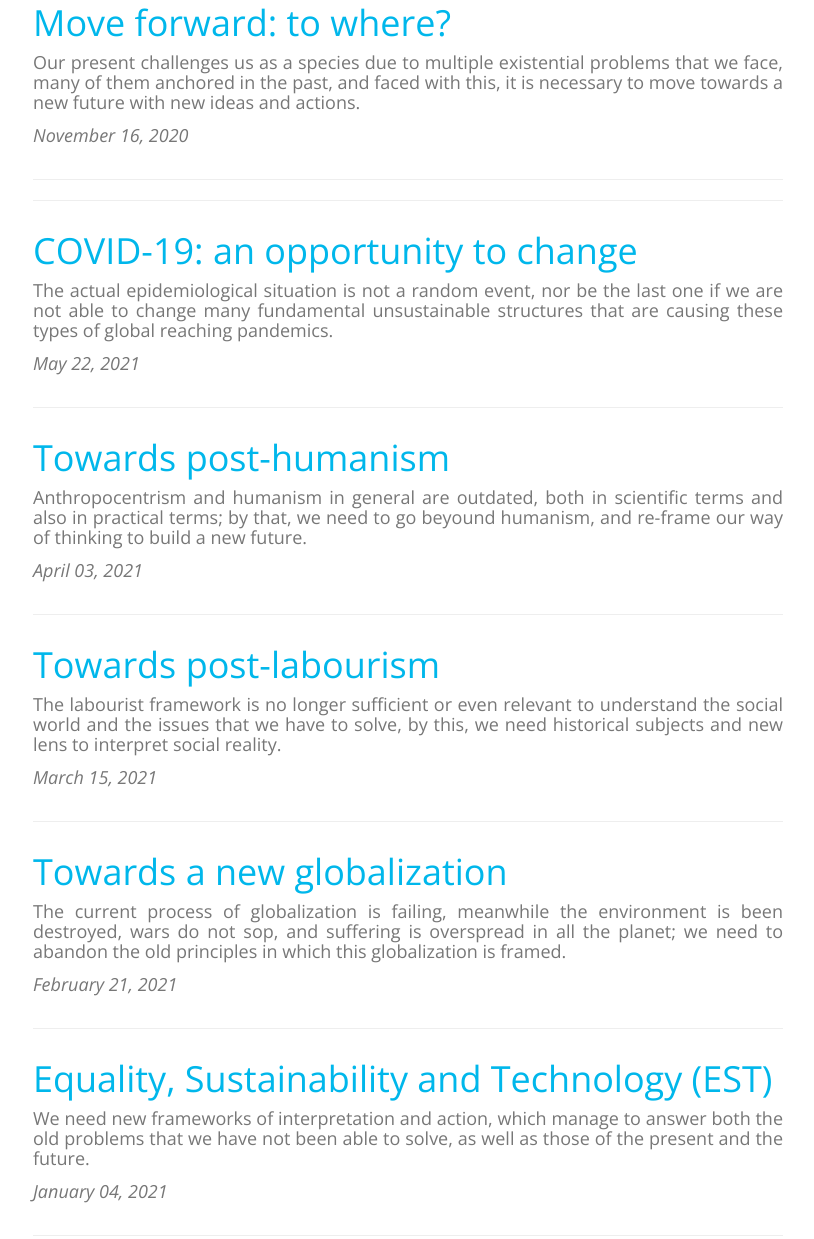
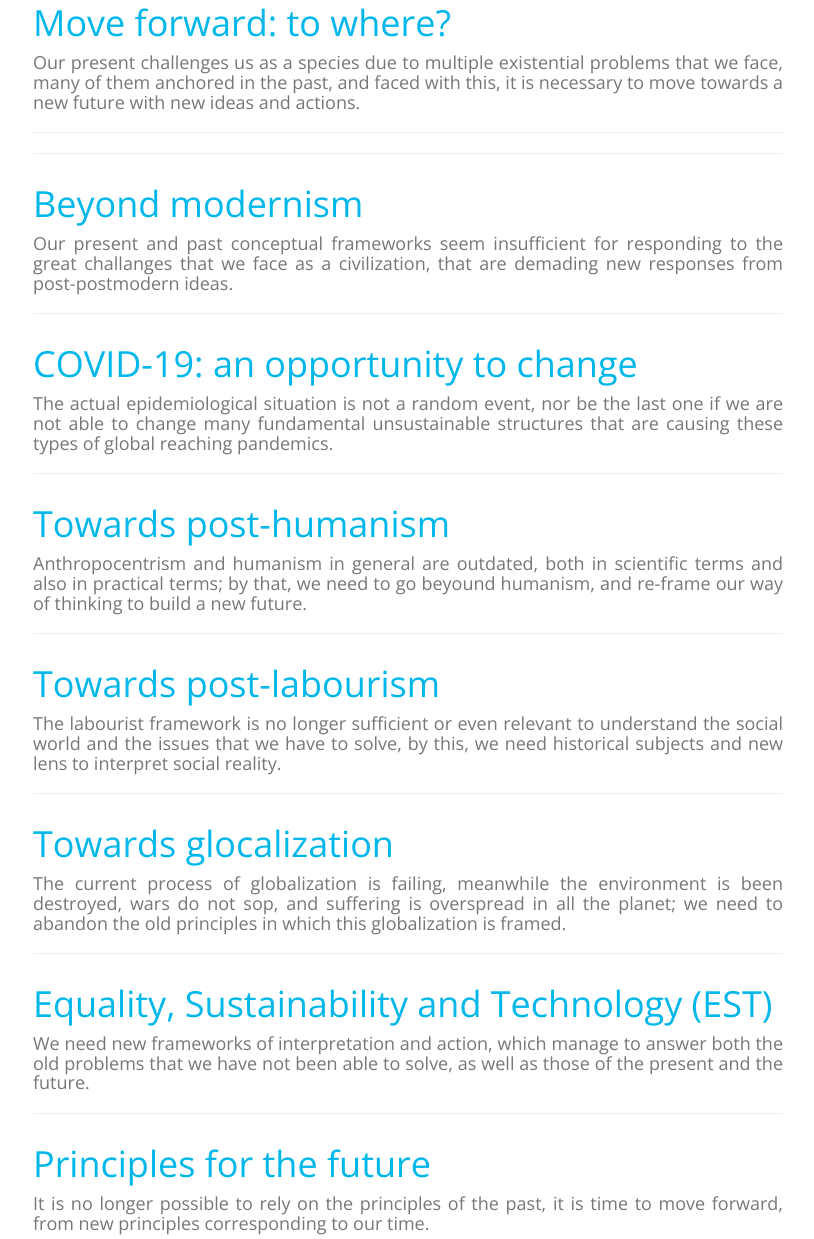
Before and after one commit to moveforwardgh/moveforward.github.io, a website: page index.html in a window 1280 px wide. Shown: the part 525-1764 px from the top of the page, without its empty margins (232-1046 px from the left). Drawn offline with nearby package versions, Linux system fonts and the light colour scheme.

Commit message:
Add files via upload

```diff
--- a/index.html
+++ b/index.html
@@ -49,6 +49,8 @@
     gtag('config', 'G-363BQW6BJC');
     </script>
 
+<style type="text/css">.disclaimer { display: none; }</style>
+
 </head>
 
 <body>
@@ -91,7 +93,7 @@
                     <div class="site-heading">
                         <h1>Move forward</h1>
                         <hr class="small">
-                        <span class="subheading">Creating the future</span>
+                        <span class="subheading">Thinking the future</span>
                     </div>
                 </div>
             </div>
@@ -115,10 +117,24 @@
                             Our present challenges us as a species due to multiple existential problems that we face, many of them anchored in the past, and faced with this, it is necessary to move towards a new future with new ideas and actions.
                         </h3>
                     </a>
-                    <p class="post-meta">November 16, 2020</p>
+                    <!---  <p class="post-meta">December 11, 2020</p> --->
                 </div>
                 <hr>
                 <hr>
+
+                <div class="post-preview">
+                    <a href="posts/beyond-modernism.html">
+                        <h2 class="post-title">
+                        Beyond modernism
+                        </h2>
+                        <h3 class="post-subtitle">
+
+                            Our present and past conceptual frameworks seem insufficient for responding to the great challanges that we face as a civilization, that are demading new responses from post-postmodern ideas.
+                    </h3>
+                    </a>
+
+                </div>
+              <hr>
 
                 <div class="post-preview">
                     <a href="posts/COVID-19-an-opportunity-to-change.html">
@@ -130,7 +146,7 @@
                             The actual epidemiological situation is not a random event, nor be the last one if we are not able to change many fundamental unsustainable structures that are causing these types of global reaching pandemics.
                     </h3>
                     </a>
-                    <p class="post-meta">May 22, 2021</p>
+
                 </div>
               <hr>
 
@@ -144,7 +160,7 @@
                         Anthropocentrism and humanism in general are outdated, both in scientific terms and also in practical terms; by that, we need to go beyound humanism, and re-frame our way of thinking to build a new future.
                     </h3>
                     </a>
-                    <p class="post-meta">April 03, 2021</p>
+
                 </div>
               <hr>
               <div class="post-preview">
@@ -156,20 +172,20 @@
                         The labourist framework is no longer sufficient or even relevant to understand the social world and the issues that we have to solve, by this, we need historical subjects and new lens to interpret social reality.
                     </h3>
                     </a>
-                <p class="post-meta">March 15, 2021</p>
+
             </div>
             <hr>
             <div class="post-preview">
-                <a href="posts/towards-a-new-globalization.html">
+                <a href="posts/towards-glocalization.html">
                     <h2 class="post-title">
-                        Towards a new globalization
+                        Towards glocalization
                     </h2>
                     <h3 class="post-subtitle">
 
                         The current process of globalization is failing, meanwhile the environment is been destroyed, wars do not sop, and suffering is overspread in all the planet; we need to abandon the old principles in which this globalization is framed.
                     </h3>
                     </a>
-                <p class="post-meta">February 21, 2021</p>
+
             </div>
             <hr>
                 <div class="post-preview">
@@ -181,7 +197,7 @@
                             We need new frameworks of interpretation and action, which manage to answer both the old problems that we have not been able to solve, as well as those of the present and the future.
                         </h3>
                         </a>
-                    <p class="post-meta">January 04, 2021</p>
+
                 </div>
                 <hr>
                <div class="post-preview">
@@ -193,7 +209,7 @@
                             It is no longer possible to rely on the principles of the past, it is time to move forward, from new principles corresponding to our time.
                         </h3>
                     </a>
-                    <p class="post-meta">December 11, 2020</p>
+
                 </div>
                 <hr>
 
@@ -210,14 +226,14 @@
             <div class="row">
                 <div class="col-lg-8 col-lg-offset-2 col-md-10 col-md-offset-1">
                     <ul class="list-inline text-center">
-                        <li>
+                         <!-- <li>
                             <a href="https://www.facebook.com/moveforwardinfo" target="_blank">
                                 <span class="fa-stack fa-lg">
                                     <i class="fa fa-circle fa-stack-2x"></i>
                                     <i class="fa fa-facebook fa-stack-1x fa-inverse"></i>
                                 </span>
                             </a>
-                        </li>
+                        </li> -->
                         <li>
                             <a href="https://www.twitter.com/moveforwardinfo" target="_blank">
                                 <span class="fa-stack fa-lg">
```
